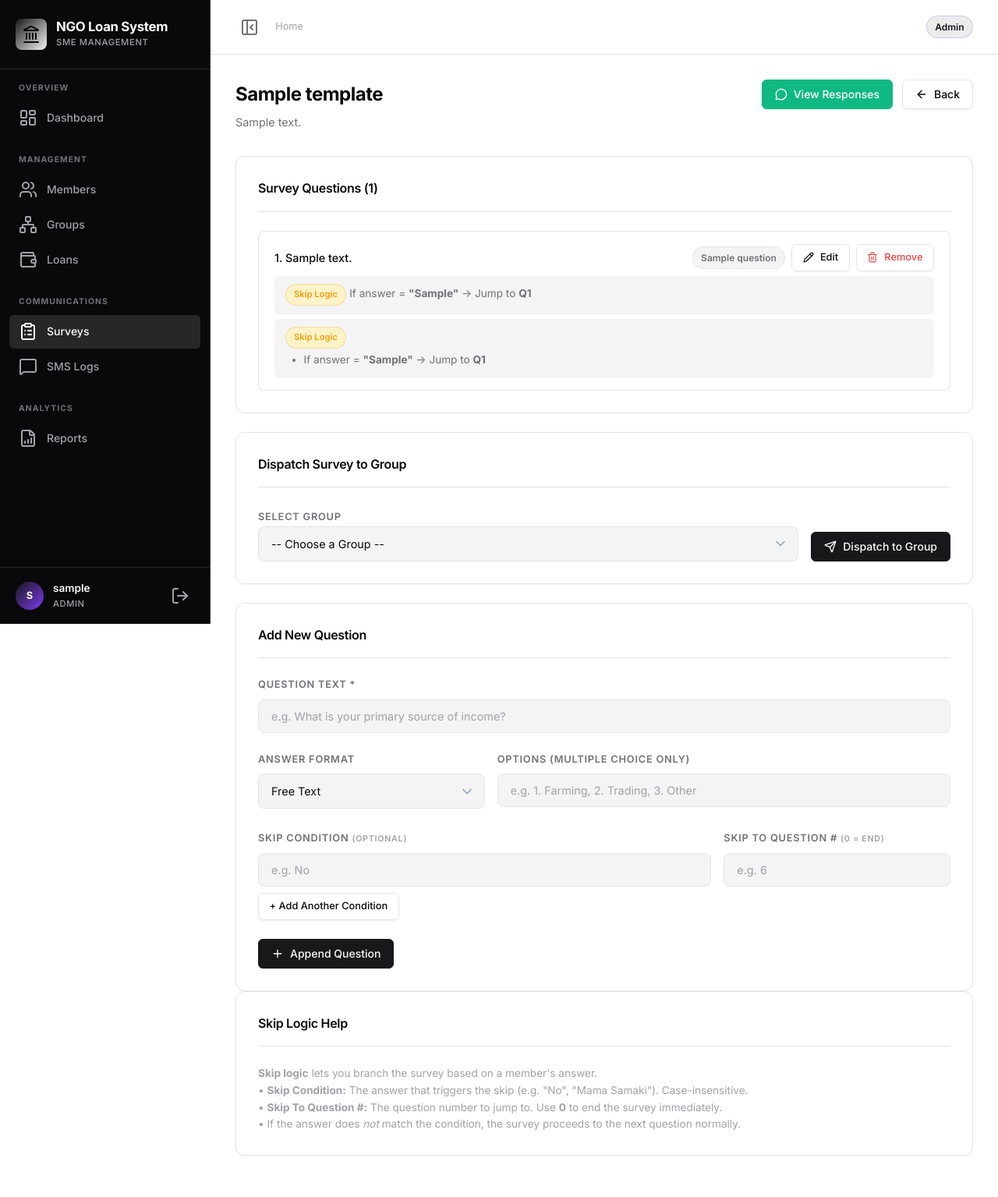
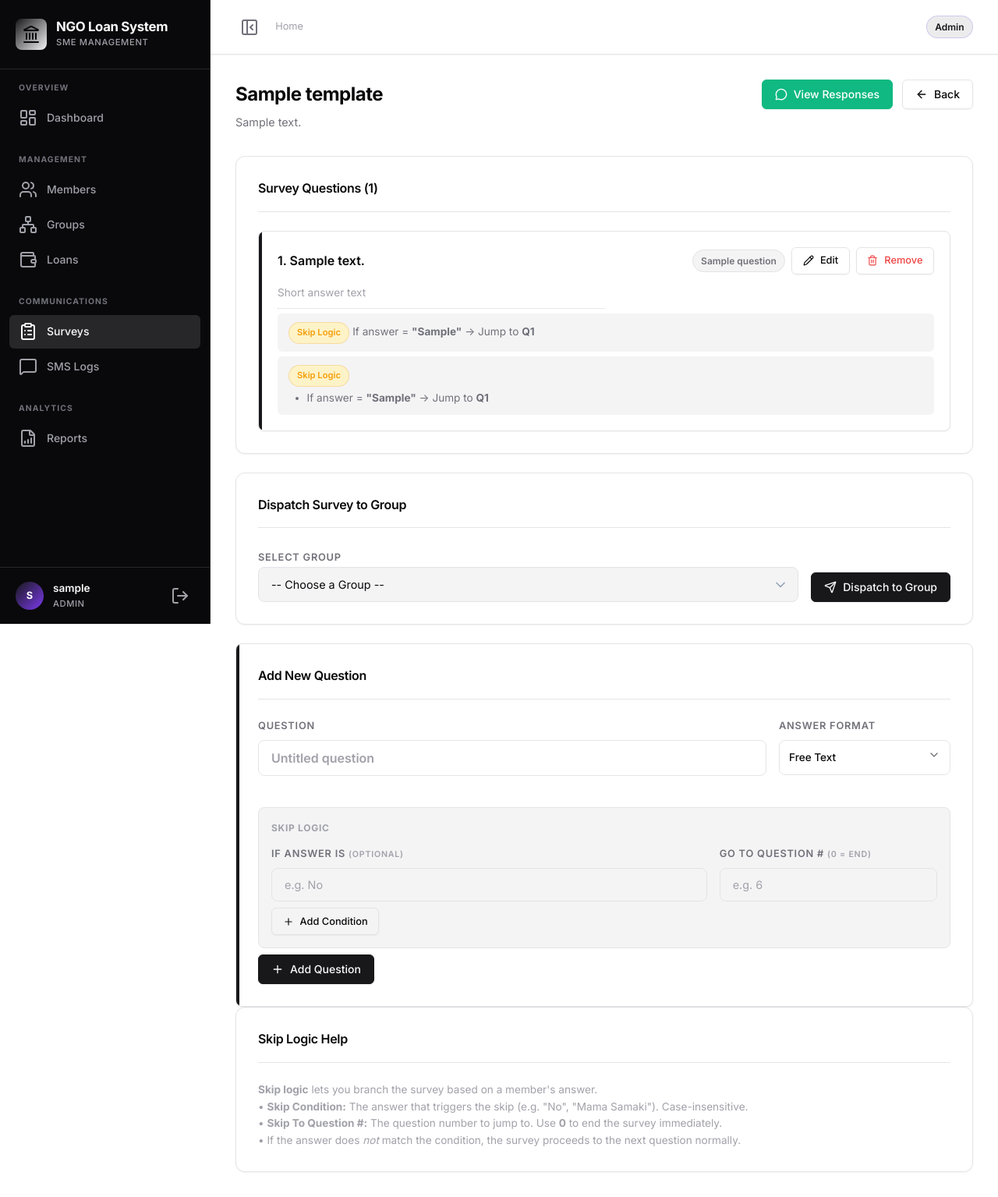
Before and after one commit to markfranci/ngo-sms-loan-system, a Flask app: page /surveys/1 in a window 1280 px wide. Shown: the whole page at 78% size. Before the commit the page ends 1482 px from the top, so only its background shows below. Run offline with Flask 3, Linux system fonts and the light colour scheme; a user stored in the database is signed in; tables that the repository leaves empty hold one stand-in row (values such as "Sample post").

Commit message:
Updated the survey builder to use a modern form builder

```diff
--- a/app/static/css/main.css
+++ b/app/static/css/main.css
@@ -1457,18 +1457,34 @@ h1, h2, h3, h4, h5, h6 {
 .question-list {
   display: flex;
   flex-direction: column;
-  gap: 0.75rem;
+  gap: 1rem;
 }
 
 .question-item {
-  padding: 1rem 1.25rem;
+  position: relative;
+  padding: 1.25rem 1.25rem 1.25rem 1.5rem;
   border: 1px solid var(--color-border);
   border-radius: var(--radius-md);
-  transition: border-color 0.2s;
+  background: var(--color-surface);
+  box-shadow: var(--shadow-sm);
+  transition: border-color 0.2s, box-shadow 0.2s;
+  overflow: hidden;
+}
+
+.question-item::before,
+.question-builder-card::before {
+  content: '';
+  position: absolute;
+  top: 0;
+  left: 0;
+  bottom: 0;
+  width: 4px;
+  background: var(--color-primary);
 }
 
 .question-item:hover {
   border-color: var(--color-border-hover);
+  box-shadow: var(--shadow-md);
 }
 
 .question-header {
@@ -1480,9 +1496,10 @@ h1, h2, h3, h4, h5, h6 {
 }
 
 .question-text {
-  font-weight: 500;
+  font-weight: 600;
   color: var(--text-primary);
-  font-size: 0.9rem;
+  font-size: 1rem;
+  line-height: 1.5;
 }
 
 .question-actions {
@@ -1490,6 +1507,15 @@ h1, h2, h3, h4, h5, h6 {
   align-items: center;
   gap: 0.5rem;
   flex-shrink: 0;
+}
+
+.question-answer-preview {
+  margin-top: 0.85rem;
+  color: var(--text-muted);
+  font-size: 0.85rem;
+  border-bottom: 1px dotted var(--color-border-hover);
+  padding-bottom: 0.5rem;
+  max-width: 420px;
 }
 
 .question-edit-panel {
@@ -1509,6 +1535,50 @@ h1, h2, h3, h4, h5, h6 {
   display: grid;
   grid-template-columns: repeat(2, minmax(0, 1fr));
   gap: 1rem;
+}
+
+.question-builder-card {
+  position: relative;
+  overflow: hidden;
+  border-radius: var(--radius-md);
+}
+
+.question-builder-row {
+  display: grid;
+  grid-template-columns: minmax(0, 1fr) 220px;
+  gap: 1rem;
+  align-items: start;
+}
+
+.question-title-input {
+  font-size: 1rem;
+  font-weight: 600;
+  background: var(--color-surface);
+}
+
+.question-options-field {
+  margin-top: 1rem;
+}
+
+.question-options-field.is-hidden {
+  display: none;
+}
+
+.question-skip-box {
+  margin-top: 1rem;
+  padding: 1rem;
+  border: 1px solid var(--color-border);
+  border-radius: var(--radius-md);
+  background: var(--color-surface-2);
+}
+
+.question-skip-title {
+  font-size: 0.75rem;
+  font-weight: 700;
+  text-transform: uppercase;
+  letter-spacing: 0.06em;
+  color: var(--text-muted);
+  margin-bottom: 0.85rem;
 }
 
 .question-options {
@@ -1633,6 +1703,10 @@ h1, h2, h3, h4, h5, h6 {
   }
 
   .question-edit-grid {
+    grid-template-columns: 1fr;
+  }
+
+  .question-builder-row {
     grid-template-columns: 1fr;
   }
 }
--- a/app/templates/surveys/view_template.html
+++ b/app/templates/surveys/view_template.html
@@ -47,6 +47,10 @@
           <div class="question-options">
             <strong>Options:</strong> {{ question.options }}
           </div>
+        {% elif question.question_type == 'number' %}
+          <div class="question-answer-preview">Number response</div>
+        {% else %}
+          <div class="question-answer-preview">Short answer text</div>
         {% endif %}
         {% if question.skip_condition %}
           <div class="question-options" style="margin-top:0.4rem;">
@@ -79,34 +83,36 @@
         {% if current_user.role == 'admin' %}
         <div class="question-edit-panel" id="question-edit-{{ question.id }}">
           <form method="POST" action="{{ url_for('surveys.edit_question', survey_id=survey.id, question_id=question.id) }}">
+            <div class="question-builder-row">
               <div class="form-group">
-              <label class="form-label" for="question_text_{{ question.id }}">Question Text *</label>
-              <input type="text" id="question_text_{{ question.id }}" name="question_text" required class="form-input" value="{{ question.question_text }}">
+                <label class="form-label" for="question_text_{{ question.id }}">Question</label>
+                <input type="text" id="question_text_{{ question.id }}" name="question_text" required class="form-input question-title-input" value="{{ question.question_text }}">
               </div>
-
-            <div class="question-edit-grid">
               <div class="form-group">
                 <label class="form-label" for="question_type_{{ question.id }}">Answer Format</label>
-                <select id="question_type_{{ question.id }}" name="question_type" class="form-select">
+                <select id="question_type_{{ question.id }}" name="question_type" class="form-select question-type-select js-custom-select" data-options-target="options_group_{{ question.id }}">
                   <option value="text" {% if question.question_type == 'text' %}selected{% endif %}>Free Text</option>
                   <option value="number" {% if question.question_type == 'number' %}selected{% endif %}>Number</option>
                   <option value="multiple_choice" {% if question.question_type == 'multiple_choice' %}selected{% endif %}>Multiple Choice</option>
                 </select>
               </div>
-              <div class="form-group">
-                <label class="form-label" for="options_{{ question.id }}">Options</label>
+            </div>
+
+            <div class="form-group question-options-field" id="options_group_{{ question.id }}">
+              <label class="form-label" for="options_{{ question.id }}">Multiple Choice Options</label>
               <input type="text" id="options_{{ question.id }}" name="options" class="form-input" value="{{ question.options or '' }}" placeholder="e.g. 1. Farming, 2. Trading, 3. Other">
             </div>
-            </div>
 
+            <div class="question-skip-box">
+              <div class="question-skip-title">Skip Logic</div>
+              {% set first_rule = question.skip_rules[0] if question.skip_rules else none %}
               <div class="question-edit-grid">
-              {% set first_rule = question.skip_rules[0] if question.skip_rules else none %}
                 <div class="form-group">
-                <label class="form-label">Skip Condition <small class="text-muted">(optional)</small></label>
+                  <label class="form-label">If Answer Is</label>
                   <input type="text" name="skip_condition[]" class="form-input" value="{{ first_rule.condition if first_rule else '' }}" placeholder="e.g. No">
                 </div>
                 <div class="form-group">
-                <label class="form-label">Skip To Question # <small class="text-muted">(0 = end)</small></label>
+                  <label class="form-label">Go To Question # <small class="text-muted">(0 = end)</small></label>
                   <input type="number" name="skip_to_order[]" class="form-input" min="0" value="{{ first_rule.skip_to_order if first_rule else '' }}" placeholder="e.g. 6">
                 </div>
               </div>
@@ -123,6 +129,7 @@
                 </div>
                 {% endfor %}
               {% endif %}
+            </div>
 
             <div class="form-actions">
               <button type="submit" class="btn btn-primary">
@@ -165,48 +172,53 @@
 </div>
 
 <!-- Add New Question Form -->
-<div class="glass-card">
+<div class="glass-card question-builder-card">
   <div class="glass-card-header">
     <h3 class="glass-card-title">Add New Question</h3>
   </div>
 
   <form method="POST" action="{{ url_for('surveys.view_survey', survey_id=survey.id) }}">
+    <div class="question-builder-row">
       <div class="form-group">
-      <label for="question_text" class="form-label">Question Text *</label>
-      <input type="text" id="question_text" name="question_text" required class="form-input" placeholder="e.g. What is your primary source of income?">
+        <label for="question_text" class="form-label">Question</label>
+        <input type="text" id="question_text" name="question_text" required class="form-input question-title-input" placeholder="Untitled question">
       </div>
 
-    <div style="display:flex;gap:1rem;flex-wrap:wrap;">
-      <div class="form-group" style="flex:1;min-width:180px;">
+      <div class="form-group">
         <label for="question_type" class="form-label">Answer Format</label>
-        <select id="question_type" name="question_type" class="form-select">
+        <select id="question_type" name="question_type" class="form-select question-type-select js-custom-select" data-options-target="new-question-options">
           <option value="text">Free Text</option>
           <option value="number">Number</option>
           <option value="multiple_choice">Multiple Choice</option>
         </select>
       </div>
+    </div>
 
-      <div class="form-group" style="flex:2;min-width:260px;">
-        <label for="options" class="form-label">Options (Multiple Choice Only)</label>
+    <div class="form-group question-options-field" id="new-question-options">
+      <label for="options" class="form-label">Multiple Choice Options</label>
       <input type="text" id="options" name="options" class="form-input" placeholder="e.g. 1. Farming, 2. Trading, 3. Other">
     </div>
-    </div>
 
+    <div class="question-skip-box">
+      <div class="question-skip-title">Skip Logic</div>
       <div id="skip-rules-container">
       <div class="skip-rule-row" style="display:flex;gap:1rem;flex-wrap:wrap;margin-top:0.25rem;align-items:flex-end;">
         <div class="form-group" style="flex:2;min-width:200px;margin-bottom:0;">
-          <label class="form-label">Skip Condition <small class="text-muted">(optional)</small></label>
+          <label class="form-label">If Answer Is <small class="text-muted">(optional)</small></label>
           <input type="text" name="skip_condition[]" class="form-input" placeholder="e.g. No">
         </div>
 
         <div class="form-group" style="flex:1;min-width:160px;margin-bottom:0;">
-          <label class="form-label">Skip To Question # <small class="text-muted">(0 = end)</small></label>
+          <label class="form-label">Go To Question # <small class="text-muted">(0 = end)</small></label>
           <input type="number" name="skip_to_order[]" class="form-input" min="0" placeholder="e.g. 6">
         </div>
       </div>
       </div>
-    <div style="margin-top:0.5rem; margin-bottom: 1.5rem;">
-      <button type="button" class="btn btn-ghost btn-sm" onclick="addSkipRule()">+ Add Another Condition</button>
+      <div style="margin-top:0.5rem;">
+        <button type="button" class="btn btn-ghost btn-sm" onclick="addSkipRule()">
+          <i data-lucide="plus" style="width:14px;height:14px;"></i> Add Condition
+        </button>
+      </div>
     </div>
 
     <script>
@@ -227,12 +239,15 @@
         </div>
       `;
       container.appendChild(row);
+      lucide.createIcons();
     }
     </script>
 
+    <div class="form-actions">
       <button type="submit" class="btn btn-primary" id="btn-add-question">
-      <i data-lucide="plus" style="width:16px;height:16px;"></i> Append Question
+        <i data-lucide="plus" style="width:16px;height:16px;"></i> Add Question
       </button>
+    </div>
   </form>
 </div>
 
@@ -250,10 +265,25 @@
 </div>
 
 <script>
+  function updateQuestionOptionsVisibility(select) {
+    const target = document.getElementById(select.dataset.optionsTarget);
+    if (!target) return;
+    target.classList.toggle('is-hidden', select.value !== 'multiple_choice');
+  }
+
   function toggleQuestionEdit(questionId) {
     const panel = document.getElementById(`question-edit-${questionId}`);
     if (!panel) return;
     panel.classList.toggle('open');
   }
+
+  document.addEventListener('DOMContentLoaded', function() {
+    document.querySelectorAll('.question-type-select').forEach(function(select) {
+      updateQuestionOptionsVisibility(select);
+      select.addEventListener('change', function() {
+        updateQuestionOptionsVisibility(select);
+      });
+    });
+  });
 </script>
 {% endblock %}
```
Lines whose indentation alone changed are shown as unchanged.
